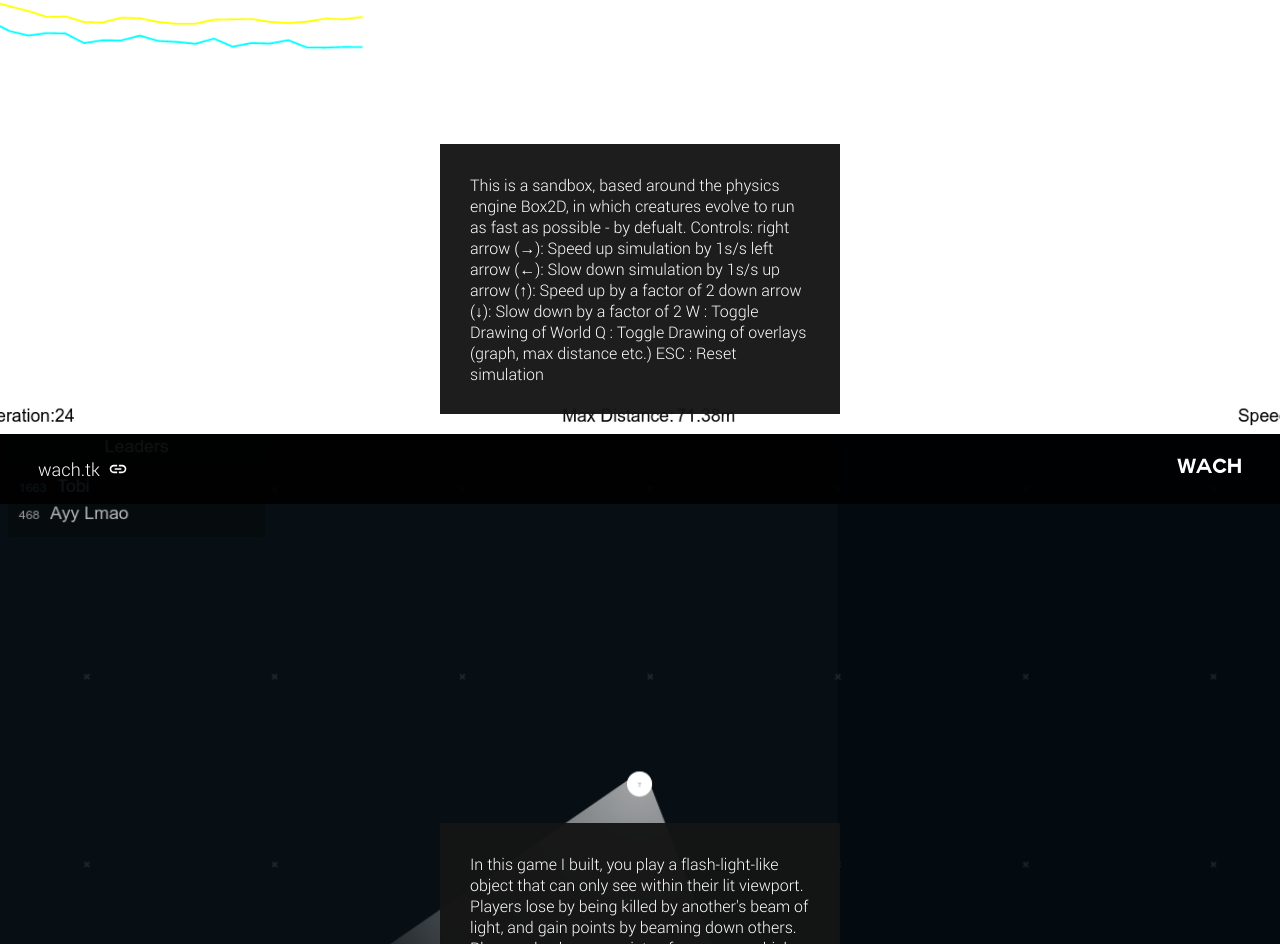
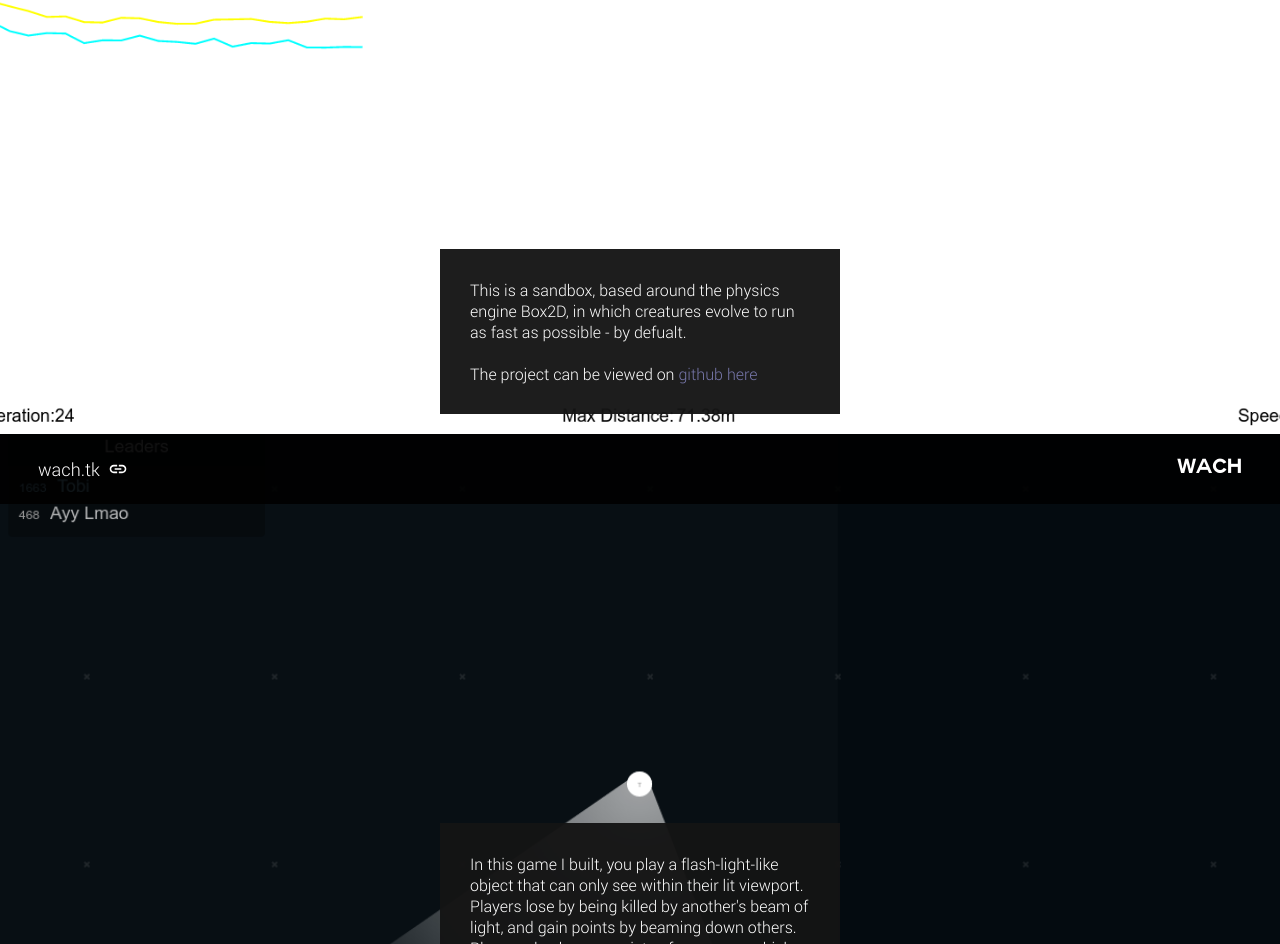
Before and after one commit to tobq/portfolio-old, a plain HTML site: page index.html in a window 1280 px wide. Shown: the part 1066-2010 px from the top of the page. Drawn offline with nearby package versions, Linux system fonts and the light colour scheme.

Commit message:
changed mut8 text

```diff
--- a/index.html
+++ b/index.html
@@ -20,16 +20,8 @@
       </section>
       <section id="mut8">
          <div class="t">mut8<a href="http://mut8.tk" class="url" target="_blank">mut8.tk</a></div>
-         <div class="i">This is a sandbox, based around the physics engine Box2D, in which creatures evolve to run as fast as possible - by defualt.
-
-Controls:
-right arrow (→): Speed up simulation by 1s/s
-left arrow (←): Slow down simulation by 1s/s
-up arrow (↑): Speed up by a factor of 2
-down arrow (↓): Slow down by a factor of 2
-W : Toggle Drawing of World
-Q : Toggle Drawing of overlays (graph, max distance etc.)
-ESC : Reset simulation</div>
+         <div class="i">This is a sandbox, based around the physics engine Box2D, in which creatures evolve to run as fast as possible - by defualt.<br/><br/>
+The project can be viewed on <a style="color:#7777AA" href="github.com/tobq/mut8">github here</a></div>
       </section>
       <section id="wach">
          <div class="t">wach<a href="http://wach.tk" class="url" target="_blank">wach.tk</a></div>
```
